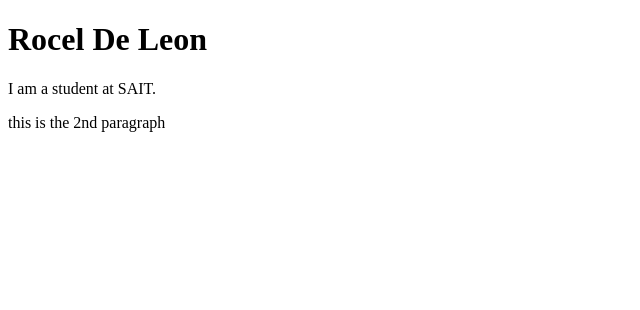
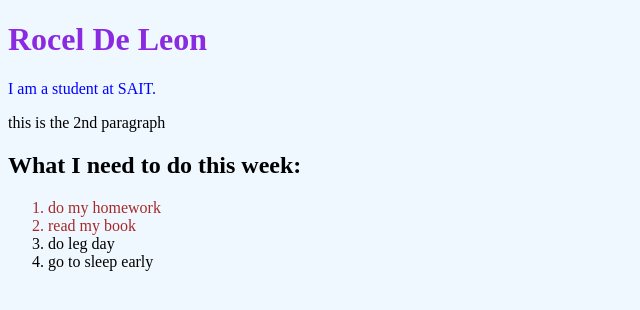
Before and after one commit to roceld42/intermediate-web-first-repo, a plain HTML site: page index.html in a window 1280 px wide. Shown: the whole page, without its empty margins (0-640 px from the left). Drawn offline with Linux system fonts and the light colour scheme.

Commit message:
docs: add id to paragraph and class to list style: add color to id and class

```diff
--- a/index.html
+++ b/index.html
@@ -8,7 +8,14 @@
 </head>
 <body>
     <h1>Rocel De Leon</h1>
-    <p>I am a student at SAIT.</p>
+    <p id="first">I am a student at SAIT.</p>
     <p>this is the 2nd paragraph</p>
+    <h2>What I need to do this week:</h2>
+    <ol>
+        <li class="personal">do my homework</li>
+        <li class="personal">read my book</li>
+        <li>do leg day</li>
+        <li>go to sleep early</li>
+    </ol>
 </body>
 </html>
--- a/style.css
+++ b/style.css
@@ -0,0 +1,15 @@
+body {
+    background-color: aliceblue;
+}
+
+h1 {
+    color: blueviolet;
+}
+
+#first {
+    color: blue;
+}
+
+li.personal {
+    color: brown;
+}
```
